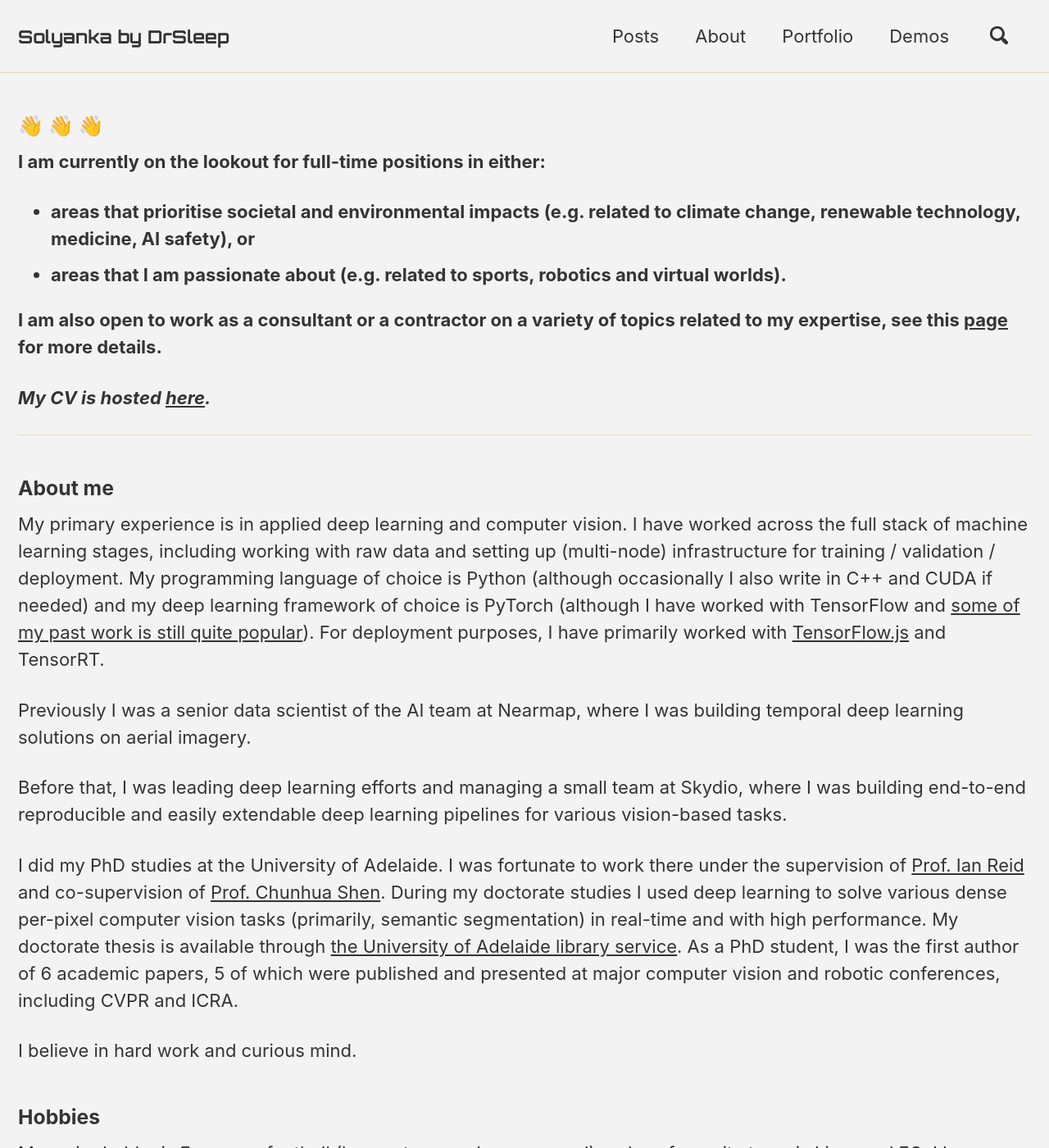
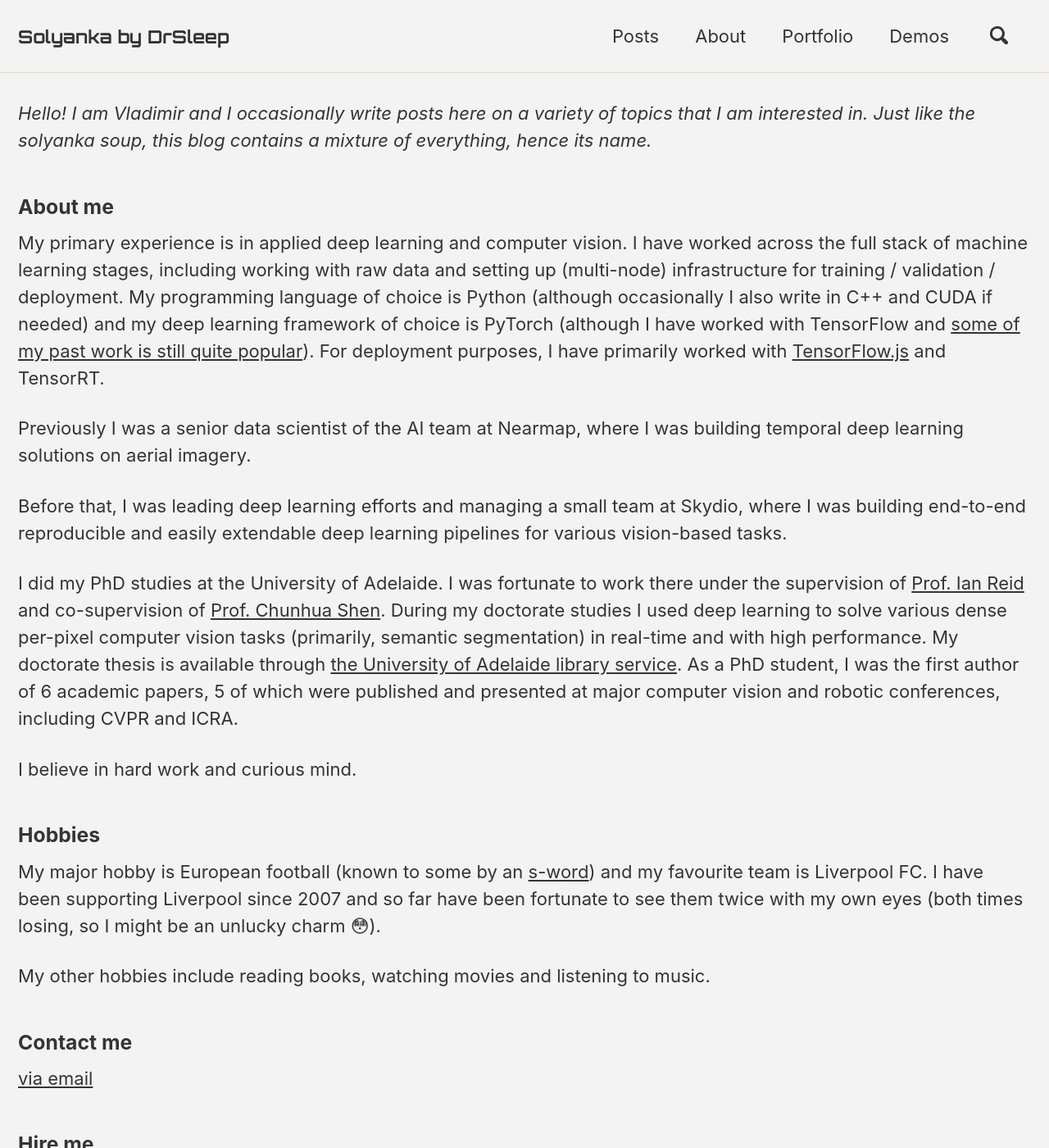
Before and after one commit to DrSleep/drsleep.github.io, a Jekyll site: the page built from _pages/about.md, in a window 1280 px wide and 1400 px high. Shown: the whole window at 82% size. Built offline with Jekyll 4.4.1, drawn with Linux system fonts in a browser that asks for light colours; cached includes are drawn as plain includes; nearby versions of some CDN libraries; emoji names are drawn with the system emoji font; a style sheet for code colours, icons or effects is not loaded; some of the changed text lies outside the part shown.

Commit message:
Updated info

```diff
--- a/_config.yml
+++ b/_config.yml
@@ -62,8 +62,7 @@
 author:
   name   : "Vladimir Nekrasov"
   avatar : "/images/newava.jpg"
-  bio    : "I am a deep learning and computer vision expert focused on simplifying existing end-to-end pipelines in order to create practical solutions and applications.<br />
-  ***:information_source: I am currently on the lookout for new opportunities. Read more [<u>here</u>](/about/#wave-wave-wave).***"
+  bio    : "***I am a deep learning and computer vision expert focused on building practical and reproducible end-to-end solutions for various real-world problems.***"
   links:
     - label: "GitHub"
       icon: "fab fa-fw fa-github"
--- a/_pages/about.md
+++ b/_pages/about.md
@@ -4,17 +4,8 @@
 layout: splash
 ---
 
-### :wave: :wave: :wave:
-
-**I am currently on the lookout for full-time positions in either:**
-* **areas that prioritise societal and environmental impacts (e.g. related to climate change, renewable technology, medicine, AI safety), or**
-* **areas that I am passionate about (e.g. related to sports, robotics and virtual worlds).**
-
-**I am also open to work as a consultant or a contractor on a variety of topics related to my expertise, see this [page](/expertise) for more details.**
-
-***My CV is hosted [here](https://raw.githubusercontent.com/DrSleep/drsleep.github.io/master/files/cv2.pdf).***
-
----
+<br>
+*Hello! I am Vladimir and I occasionally write posts here on a variety of topics that I am interested in. Just like the solyanka soup, this blog contains a mixture of everything, hence its name.*
 
 ### About me
 
@@ -38,3 +29,11 @@
 ### Contact me
 
 [via email](mailto:nekrasowladimir(at)gmail(dot)com)
+
+### Hire me
+
+I am currently open to part-time positions in one of the following areas of my interest: sports, medicine & health, space, climate change, robotics, AI safety.
+
+I am also open to short-term positions as a consultant or a contractor on a variety of topics related to my expertise, see this [page](/expertise) for more details.
+
+My CV is hosted [here](https://raw.githubusercontent.com/DrSleep/drsleep.github.io/master/files/cv2.pdf).
```
